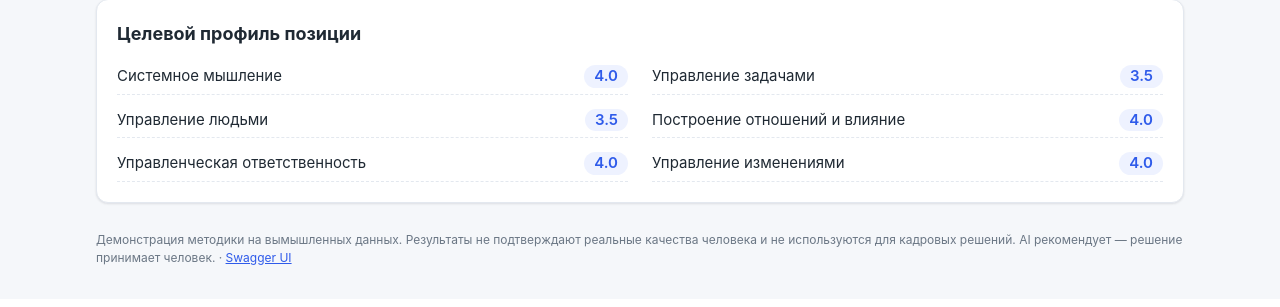
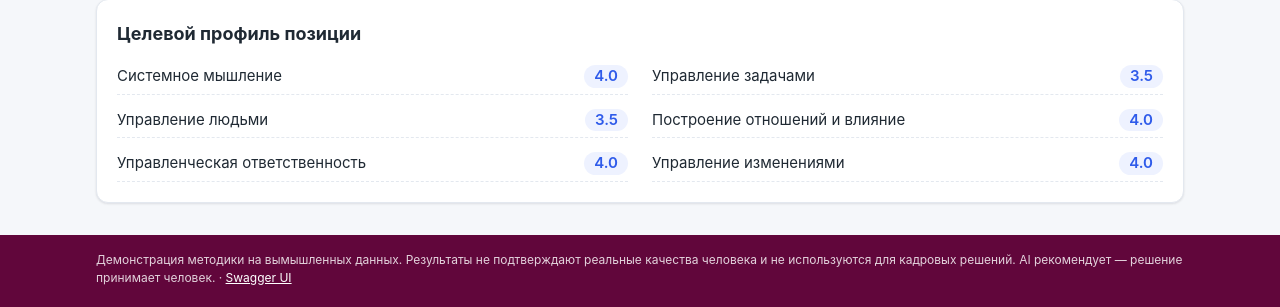
Before and after one commit to LeshLee33/talent_assessment_pilot, a FastAPI app: page / in a window 1280 px wide. Shown: the part 1206-1513 px from the top of the page. Before the commit the page ends 1471 px from the top, so only its background shows below. Run offline with FastAPI, Linux system fonts and the light colour scheme.

Commit message:
Подвал страницы в цвете #61063b
Подвал растянут на всю ширину (текст — по ширине контента) и прижат
к низу окна на коротких страницах. Цвет в переменной --footer.

Co-Authored-By: Claude Opus 5.5 <noreply@anthropic.com>
Claude-Session: https://claude.ai/code/session_01Nu7usFWUJKoeFrJSuoZPCP

```diff
--- a/web/static/style.css
+++ b/web/static/style.css
@@ -8,6 +8,7 @@
   --primary-dark: #2148c4;
   --header: #7e0b48;
   --header-text: #ffffff;
+  --footer: #61063b;
   --good: #1f9d63;
   --good-bg: #e8f6ef;
   --meets: #4b6bfb;
@@ -24,6 +25,10 @@
 html { -webkit-text-size-adjust: 100%; }
 body {
   margin: 0;
+  /* подвал прижат к низу окна даже на коротких страницах */
+  display: flex;
+  flex-direction: column;
+  min-height: 100vh;
   background: var(--bg);
   color: var(--text);
   font: 15px/1.5 -apple-system, BlinkMacSystemFont, "Segoe UI", Roboto, "Helvetica Neue", Arial, sans-serif;
@@ -157,7 +162,10 @@ ul.clean li.empty { color: var(--muted); justify-content: flex-start; }
 .prio--medium { color: var(--dev); }
 .prio--low { color: var(--good); }
 
-.footer { color: var(--muted); font-size: 12px; padding-top: 8px; padding-bottom: 32px; }
+main.container { width: 100%; flex: 1 0 auto; }
+.footer { background: var(--footer); color: rgba(255, 255, 255, .82); font-size: 12px; margin-top: 12px; }
+.footer__inner { padding-top: 16px; padding-bottom: 20px; }
+.footer a { color: #fff; }
 
 @media (max-width: 860px) {
   .overall { grid-template-columns: 1fr 1fr; }
--- a/web/templates/base.html
+++ b/web/templates/base.html
@@ -23,10 +23,12 @@
   <main class="container">
     {% block content %}{% endblock %}
   </main>
-  <footer class="container footer">
-    Демонстрация методики на вымышленных данных. Результаты не подтверждают реальные качества человека
-    и не используются для кадровых решений. AI рекомендует — решение принимает человек.
-    · <a href="/docs">Swagger UI</a>
+  <footer class="footer">
+    <div class="container footer__inner">
+      Демонстрация методики на вымышленных данных. Результаты не подтверждают реальные качества человека
+      и не используются для кадровых решений. AI рекомендует — решение принимает человек.
+      · <a href="/docs">Swagger UI</a>
+    </div>
   </footer>
   {% block scripts %}{% endblock %}
 </body>
```
